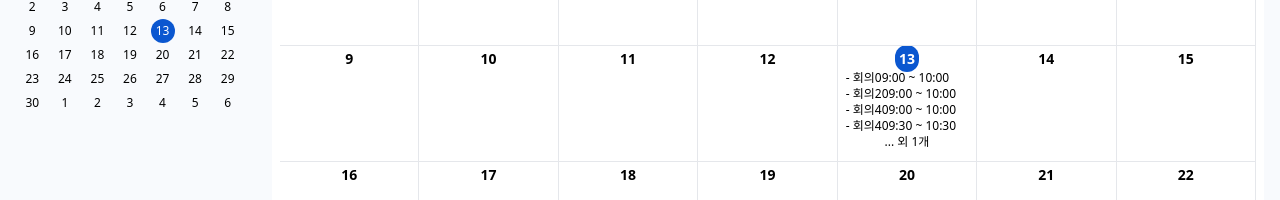
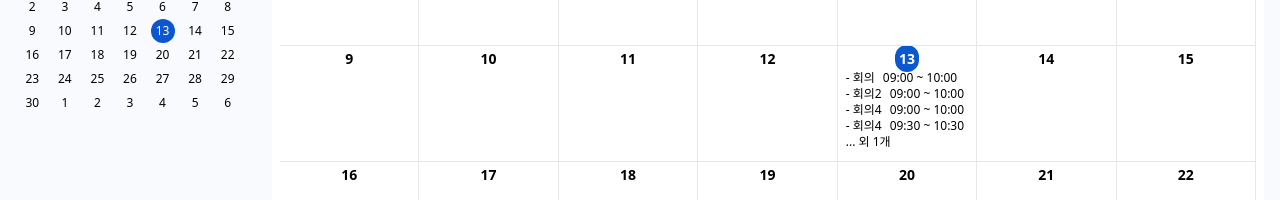
Before and after one commit to hansolc/google-calendar-clone, a React (Vite) app: page / in a window 1280 px wide. Shown: the part 276-476 px from the top of the page. Built offline with nearby package versions, Linux system fonts and the light colour scheme.

Commit message:
text align

```diff
--- a/src/components/Calendar/MontlyCalendar/components/MonthlyBody.tsx
+++ b/src/components/Calendar/MontlyCalendar/components/MonthlyBody.tsx
@@ -37,7 +37,7 @@ const MonthlyBody = () => {
                 return (
                   <li
                     key={`${se.id}_monthly_event`}
-                    className="flex text-xs px-2"
+                    className="flex text-xs px-2 gap-2"
                   >
                     - {se.title}
                     <div>{`${ISOstringToTimeFormat(
@@ -48,7 +48,7 @@ const MonthlyBody = () => {
               })}
             </ul>
             {selectedEvent.length > 4 && (
-              <div className="text-xs">
+              <div className="text-xs text-left pl-2">
                 ... {`외 ${selectedEvent.length - 4}개`}
               </div>
             )}
```
